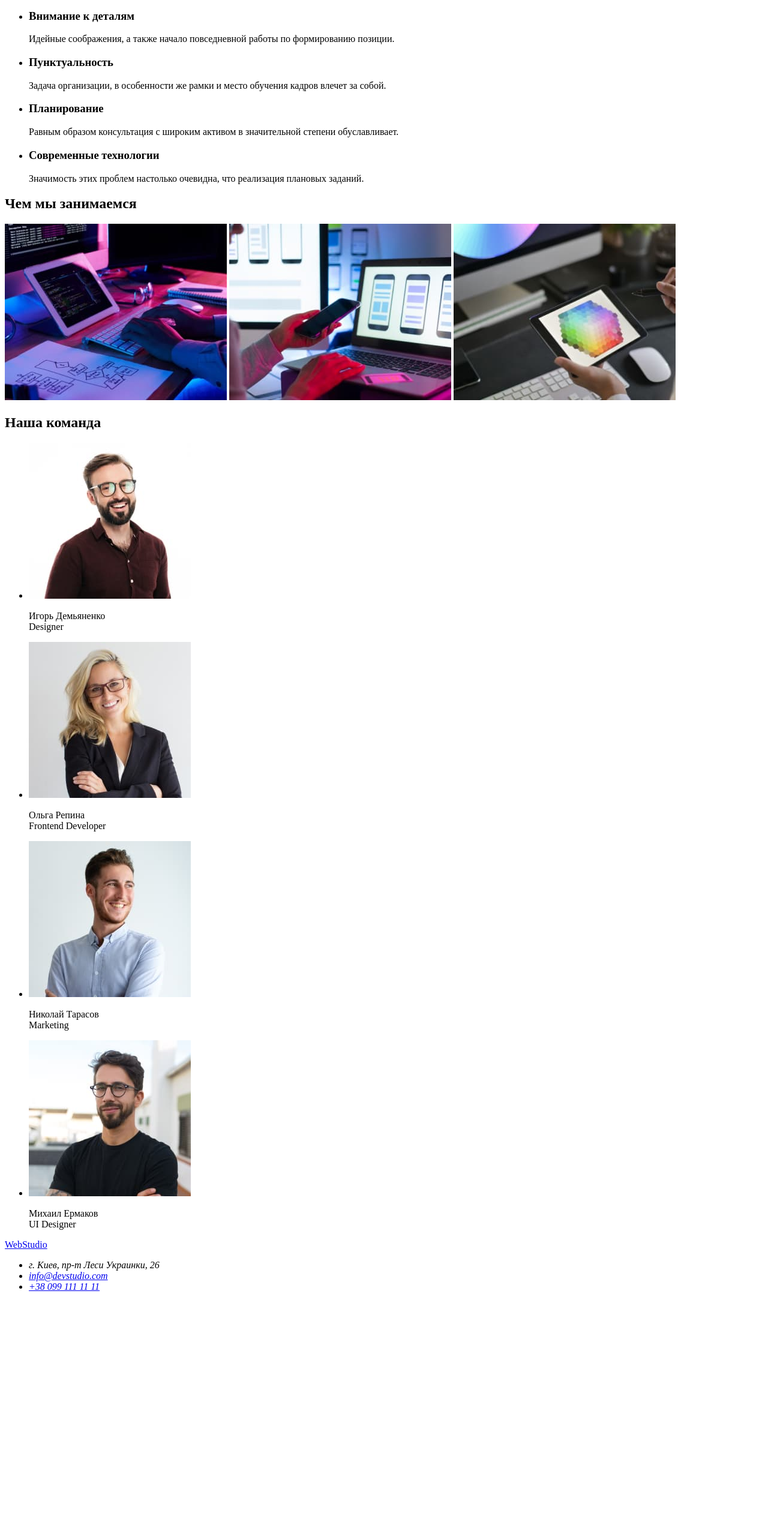
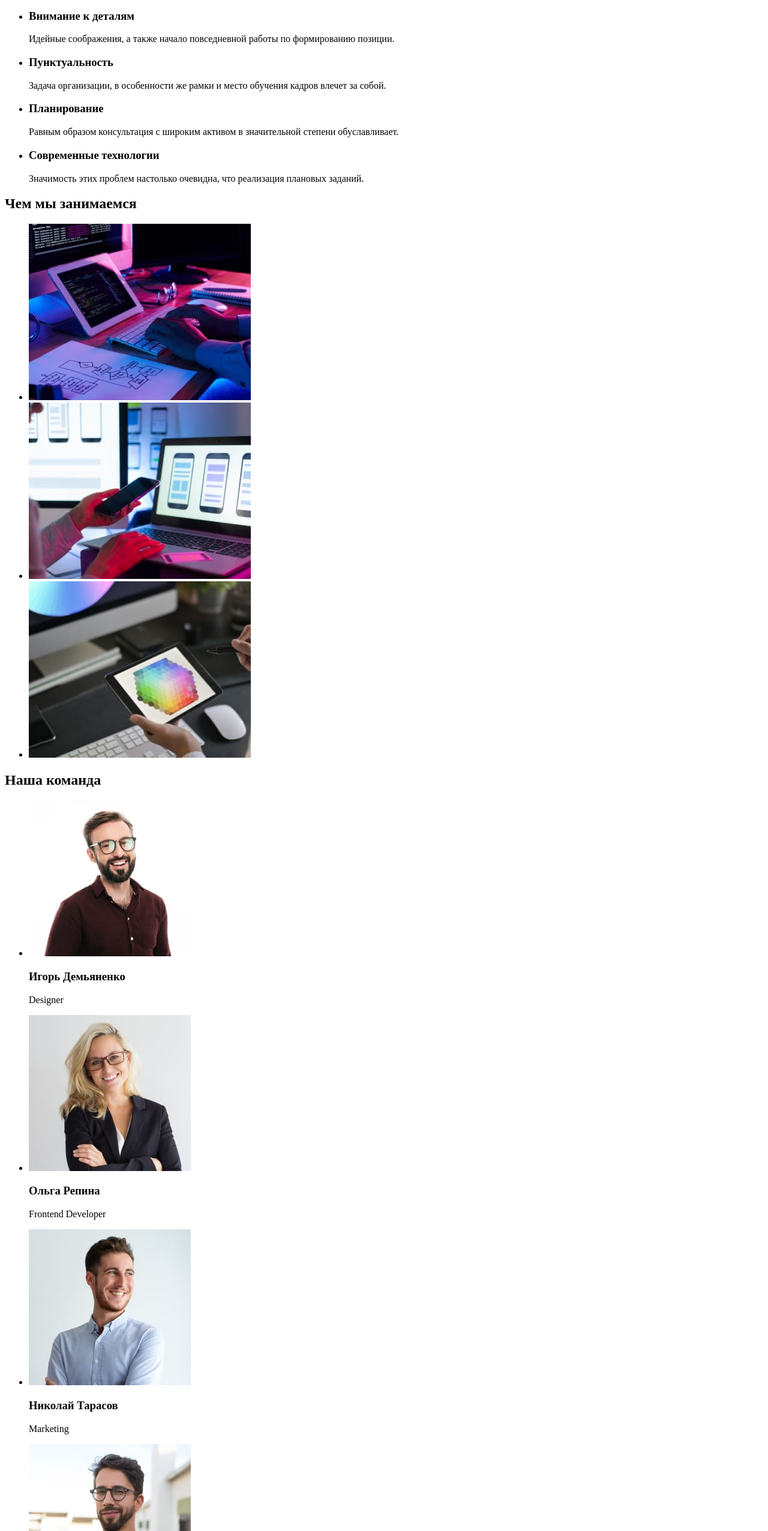
Before and after one commit to Pavlo-Radchenko/goit-markup-hw-01, a plain HTML site: page index.html in a window 1280 px wide. Shown: the part 248-2800 px from the top of the page at 60% size. Before the commit the page ends 2418 px from the top, so only its background shows below. Drawn offline with Linux system fonts and the light colour scheme.

Commit message:
update index.html

```diff
--- a/index.html
+++ b/index.html
@@ -6,6 +6,7 @@
     <meta name="viewport" content="width=device-width, initial-scale=1.0" />
     <title>Студия</title>
   </head>
+
   <body>
     <header>
       <nav>
@@ -60,33 +61,52 @@
             </p>
           </li>
         </ul>
+      </section>
+      <section>
         <h2>Чем мы занимаемся</h2>
-        <a href=""><img src="./images/img.jpg" alt="верстка" width="370" /></a>
-        <a href=""
-          ><img src="./images/img(1).jpg" alt="дизайн" width="370"
-        /></a>
-        <a href=""
-          ><img src="./images/img(2).jpg" alt="внешнее оформление" width="370"
-        /></a>
+        <ul>
+          <li>
+            <a href="#"
+              ><img src="./images/img.jpg" alt="верстка" width="370"
+            /></a>
+          </li>
+          <li>
+            <a href="#"
+              ><img src="./images/img(1).jpg" alt="дизайн" width="370"
+            /></a>
+          </li>
+          <li>
+            <a href="#"
+              ><img
+                src="./images/img(2).jpg"
+                alt="внешнее оформление"
+                width="370"
+            /></a>
+          </li>
+        </ul>
       </section>
       <section>
         <h2>Наша команда</h2>
         <ul>
           <li>
             <img src="./images/m1.jpg" alt="Designer" width="270" />
-            <p>Игорь Демьяненко<br />Designer</p>
+            <h3>Игорь Демьяненко</h3>
+            <p>Designer</p>
           </li>
           <li>
             <img src="./images/m2.jpg" alt="Frontend Developer" width="270" />
-            <p>Ольга Репина<br />Frontend Developer</p>
+            <h3>Ольга Репина</h3>
+            <p>Frontend Developer</p>
           </li>
           <li>
             <img src="./images/m3.jpg" alt="Marketing" width="270" />
-            <p>Николай Тарасов<br />Marketing</p>
+            <h3>Николай Тарасов</h3>
+            <p>Marketing</p>
           </li>
           <li>
             <img src="./images/m4.jpg" alt="UI Designer" width="270" />
-            <p>Михаил Ермаков<br />UI Designer</p>
+            <h3>Михаил Ермаков</h3>
+            <p>UI Designer</p>
           </li>
         </ul>
       </section>
@@ -95,7 +115,7 @@
       <a href="index.html"> WebStudio </a>
       <address>
         <ul>
-          <li>г. Киев, пр-т Леси Украинки, 26</li>
+          <li><a href="#">г. Киев, пр-т Леси Украинки, 26</a></li>
           <li><a href="mailto:info@devstudio.com">info@devstudio.com</a></li>
           <li><a href="tel:+380961111111">+38 099 111 11 11</a></li>
         </ul>
```
